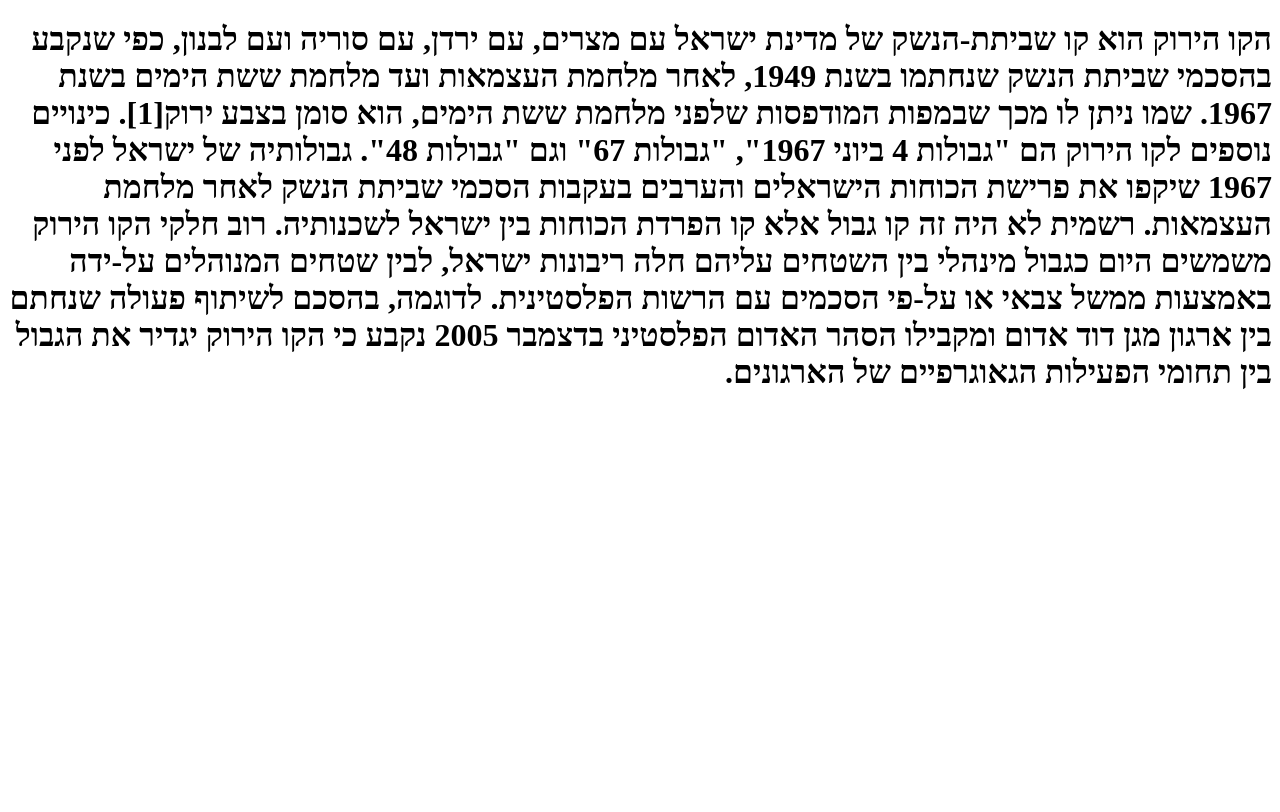
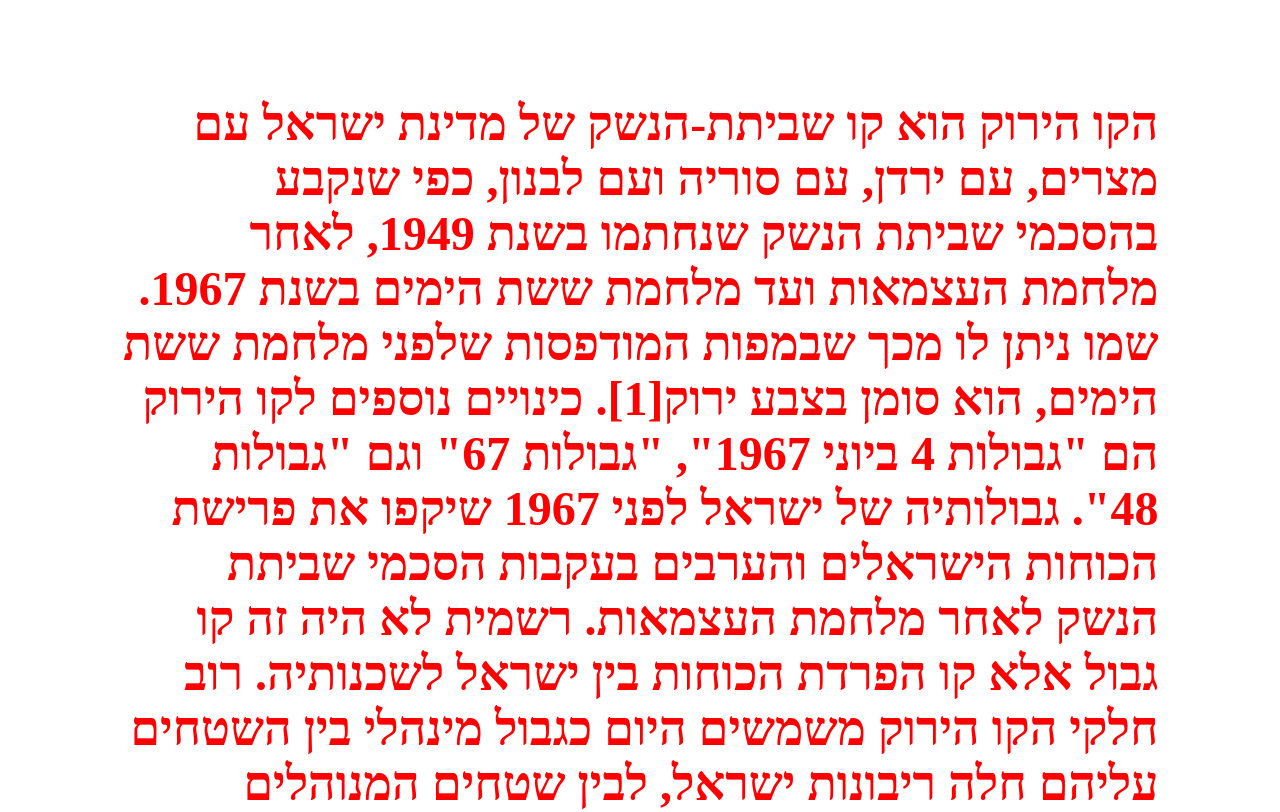
Before and after one commit to raztzur/kav-yarok, a plain HTML site: page index.html in a window 1280 px wide. Shown: the top 812 px of the page. Drawn offline with Linux system fonts and the light colour scheme; a web font is replaced by a local one.

Commit message:
trying to add custom font

```diff
--- /dev/null
+++ b/css/style.css
@@ -0,0 +1,22 @@
+html, body {
+	padding-top: 2em;
+	text-align: right;
+	width: 90%;
+	margin: 0 auto;
+
+}
+
+@font-face {
+    font-family: 'rutz';
+    src: url('font/rutz_oemedpro-webfont.woff') format('woff');
+    font-weight: normal;
+    font-style: normal;
+
+}
+
+
+h1{
+	font-size:48px;
+	color: red;
+	font-family: 'rutz';
+}
--- a/index.html
+++ b/index.html
@@ -3,6 +3,7 @@
 <meta charset="UTF-8">
 <head>
 	<title>The Green Line</title>
+	<link rel="stylesheet" type="text/css" href="css/style.css">
 </head>
 <body dir="rtl">
 <h1>
```
Also changed, not shown: fonts/rutz_oemedpro-webfont.woff (added), fonts/rutz_oemedpro-webfont.woff2 (added), 2 other files.
